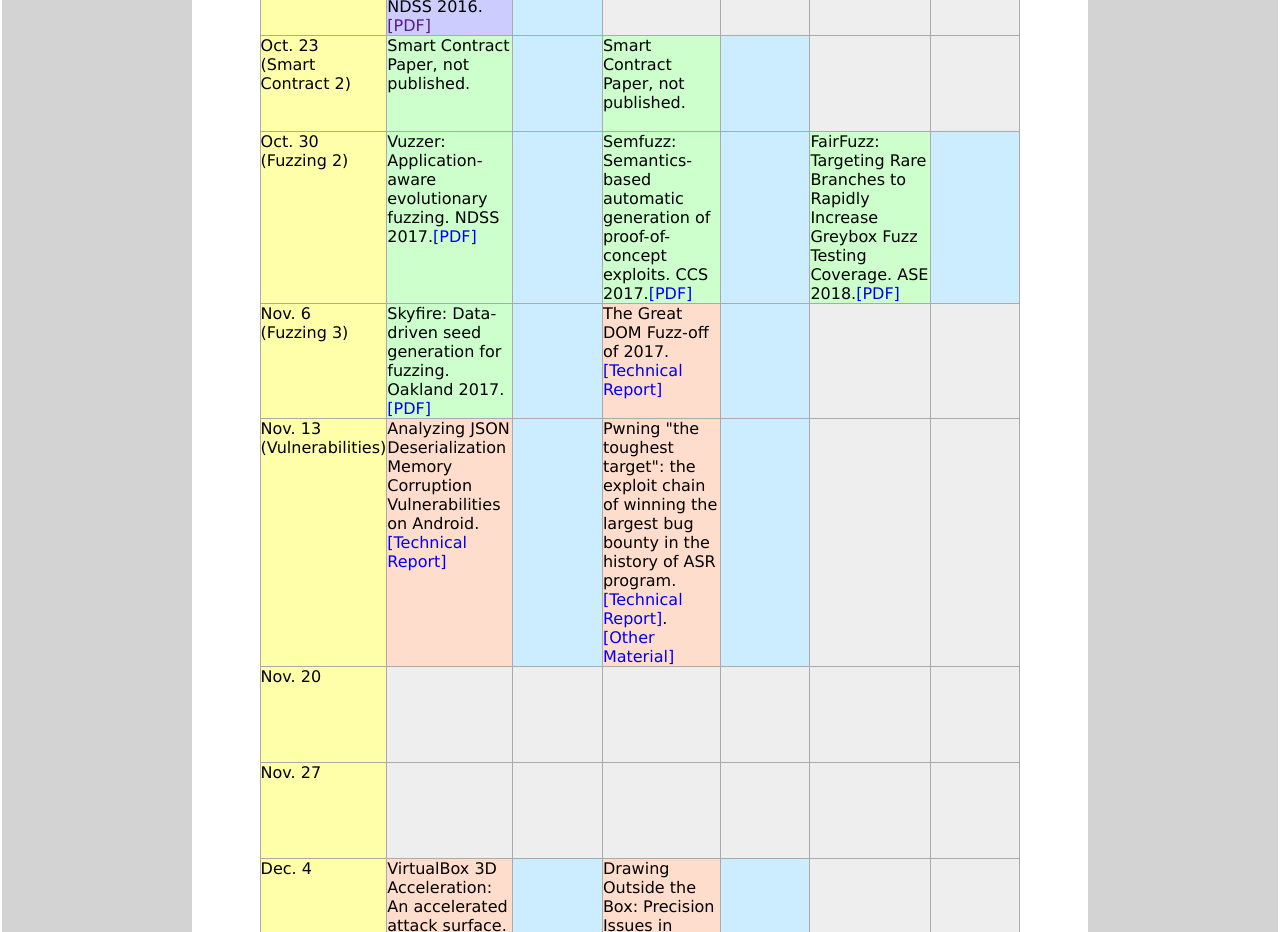
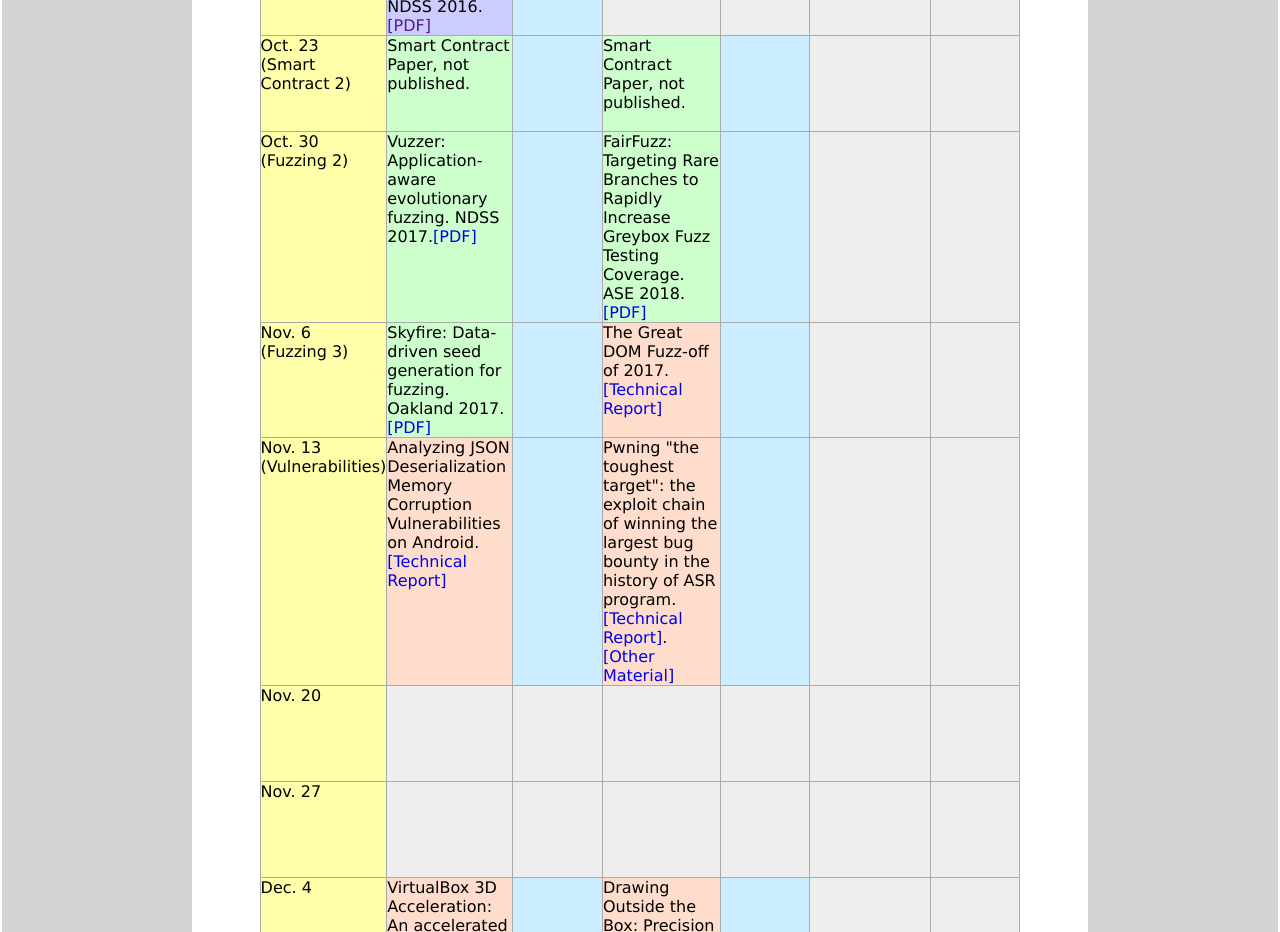
Before and after one commit to yangzhemin/SecurityAnalysisLesson2018, a plain HTML site: page index.html in a window 1280 px wide. Shown: the part 1060-1992 px from the top of the page. Drawn offline with Linux system fonts and the light colour scheme.

Commit message:
Update index.html

```diff
--- a/index.html
+++ b/index.html
@@ -187,10 +187,10 @@
 		<td width="16%" class="date">Oct. 30 <br> (Fuzzing 2) </td>
 		<td width="18%" class="paper">Vuzzer: Application-aware evolutionary fuzzing. NDSS 2017.<a href="./pdf/vuzzer_ndss2017.pdf">[PDF]</a></td>
 		<td width="10%" class="presentor"></td>
-		<td width="18%" class="paper">Semfuzz: Semantics-based automatic generation of proof-of-concept exploits. CCS 2017.<a href="./paper/semfuzz_ccs2017.pdf">[PDF]</a></td>
-		<td width="10%" class="presentor"></td>
 		<td width="18%" class="paper">FairFuzz: Targeting Rare Branches to Rapidly Increase Greybox Fuzz Testing Coverage. ASE 2018.<a href="./paper/fairfuzz_ase2018.pdf">[PDF]</a></td>
 		<td width="10%" class="presentor"></td>
+		<td width="18%"></td>
+		<td width="10%"></td>
 	    </tr>
 
 	    <tr> <!-- week 6 -->
```
